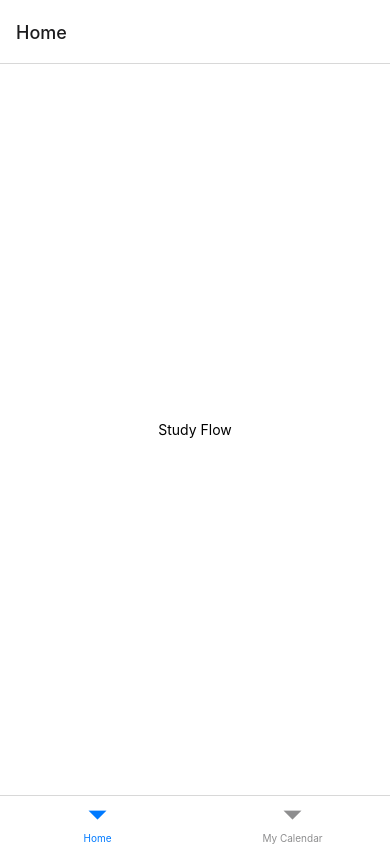
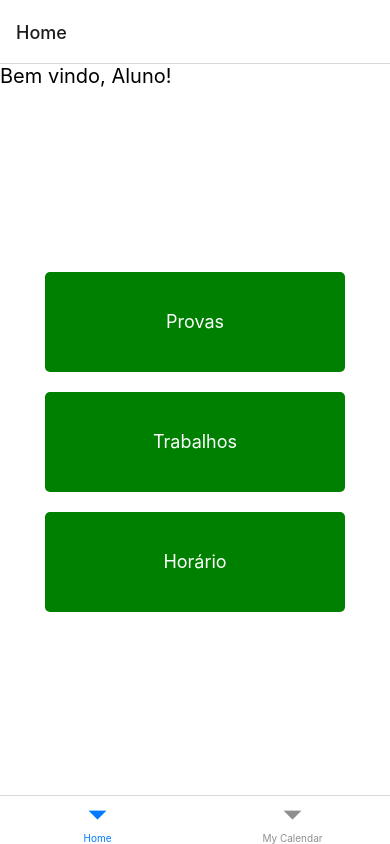
Before and after one commit to gabrielhenrique-123/Study-Flow, a React Native app: screen / in a window 390 px wide. Built offline with nearby package versions, Linux system fonts and the light colour scheme.

Commit message:
Home is done

```diff
--- a/App.js
+++ b/App.js
@@ -1,14 +1,42 @@
 import { StatusBar } from 'expo-status-bar';
-import { StyleSheet, Text, View } from 'react-native';
+import { StyleSheet, Text, View, SafeAreaView, Image, Button, TouchableOpacity } from 'react-native';
 import { NavigationContainer } from '@react-navigation/native';
 import { createBottomTabNavigator } from '@react-navigation/bottom-tabs';
 import { Ionicons } from '@expo/vector-icons';
+import { createStackNavigator } from '@react-navigation/stack';
+
 
 const Tab = createBottomTabNavigator();
 
-function HomeScreen(){
+const Stack = createStackNavigator();
+
+function HomeScreen({navigation}){
   return(
-    <View style = {styles.container}><Text>Study Flow</Text><StatusBar style="auto"/></View>
+    <SafeAreaView style = {styles.container}>
+      <Text marginLeft = {17} style = {styles.titleText}>Bem vindo, Aluno!</Text>
+      <View style = {styles.datesButton}>
+        <TouchableOpacity backgroundColor='brown' style = {styles.button}>
+          <Text style = {styles.buttonText}>Provas</Text>
+        </TouchableOpacity>
+
+        <TouchableOpacity style = {styles.button}>
+          <Text style = {styles.buttonText}>Trabalhos</Text>
+        </TouchableOpacity>
+
+        <TouchableOpacity style = {styles.button}>
+          <Text style = {styles.buttonText}>Horário</Text>
+        </TouchableOpacity>
+
+      </View>
+    </SafeAreaView>
+  );
+}
+
+function DetailsScreen() {
+  return (
+    <View style={styles.container}>
+      <Text>Details Screen</Text>
+    </View>
   );
 }
 
@@ -20,7 +48,12 @@ function CalendarScreen(){
 
 export default function App() {
   return (
-    <NavigationContainer><Tab.Navigator><Tab.Screen name="Home" component={HomeScreen} /><Tab.Screen name="My Calendar" component={CalendarScreen} /></Tab.Navigator></NavigationContainer>
+    <NavigationContainer>
+      <Tab.Navigator>
+        <Tab.Screen name="Home" component={HomeScreen} />
+        <Tab.Screen name="My Calendar" component={CalendarScreen} />
+      </Tab.Navigator>
+    </NavigationContainer>
   );
 
 }
@@ -28,8 +61,34 @@ export default function App() {
 const styles = StyleSheet.create({
   container: {
     flex: 1,
-    backgroundColor: '#fff',
+    backgroundColor: 'white',
+  },
+
+  datesButton: {
+    flex: 1,
+    flexDirection: "column",
+    justifyContent: 'center',
     alignItems: 'center',
+  },
+
+  titleText: {
+    fontSize: 20,
+  },
+
+  button: {
+    backgroundColor: 'green',
+    paddingVertical: 15, // Altura (espaçamento interno)
+    paddingHorizontal: 30, // Largura (espaçamento interno)
+    borderRadius: 5, // Bordas arredondadas
+    marginVertical: 10, // Espaçamento
+    width: 300,
+    height: 100,
     justifyContent: 'center',
   },
+
+  buttonText: {
+    color: 'white', // Cor do texto do botão
+    fontSize: 18, // Tamanho do texto
+    alignSelf: 'center',
+  }
 });
--- a/package.json
+++ b/package.json
@@ -9,15 +9,16 @@
     "web": "expo start --web"
   },
   "dependencies": {
+    "@expo/vector-icons": "^14.0.2",
     "@react-navigation/bottom-tabs": "^6.6.1",
     "@react-navigation/native": "^6.1.18",
+    "@react-navigation/stack": "^6.4.1",
     "expo": "~51.0.28",
     "expo-status-bar": "~1.12.1",
     "react": "18.2.0",
     "react-native": "0.74.5",
     "react-native-safe-area-context": "4.10.5",
-    "react-native-screens": "3.31.1",
-    "@expo/vector-icons": "^14.0.2"
+    "react-native-screens": "3.31.1"
   },
   "devDependencies": {
     "@babel/core": "^7.20.0"
```
Also changed, not shown: assets/logo-ufop.png (added), 1 other file (tests, documents, lock files or other folders).
